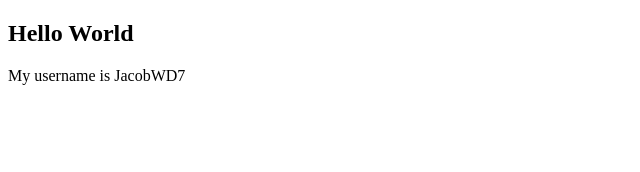
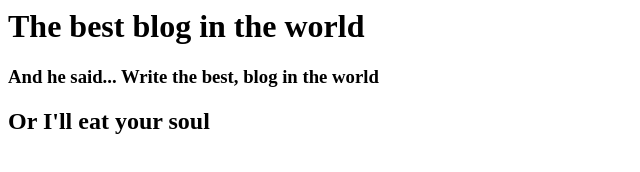
Before and after one commit to jacobwd7/blogproject, a plain HTML site: page index.html in a window 1280 px wide. Shown: the whole page, without its empty margins (0-640 px from the left). Drawn offline with Linux system fonts and the light colour scheme.

Commit message:
tenacious update

```diff
--- a/index.html
+++ b/index.html
@@ -1,7 +1,7 @@
-<!Doctype html>
 <html>
 <body>
-<h2>Hello World</h2>
-<p>My username is JacobWD7</p>
+<h1>The best blog in the world</h1>
+<h3>And he said... Write the best, blog in the world</h3>
+<h2>Or I'll eat your soul</h2>
 </body>
 </html>
```
